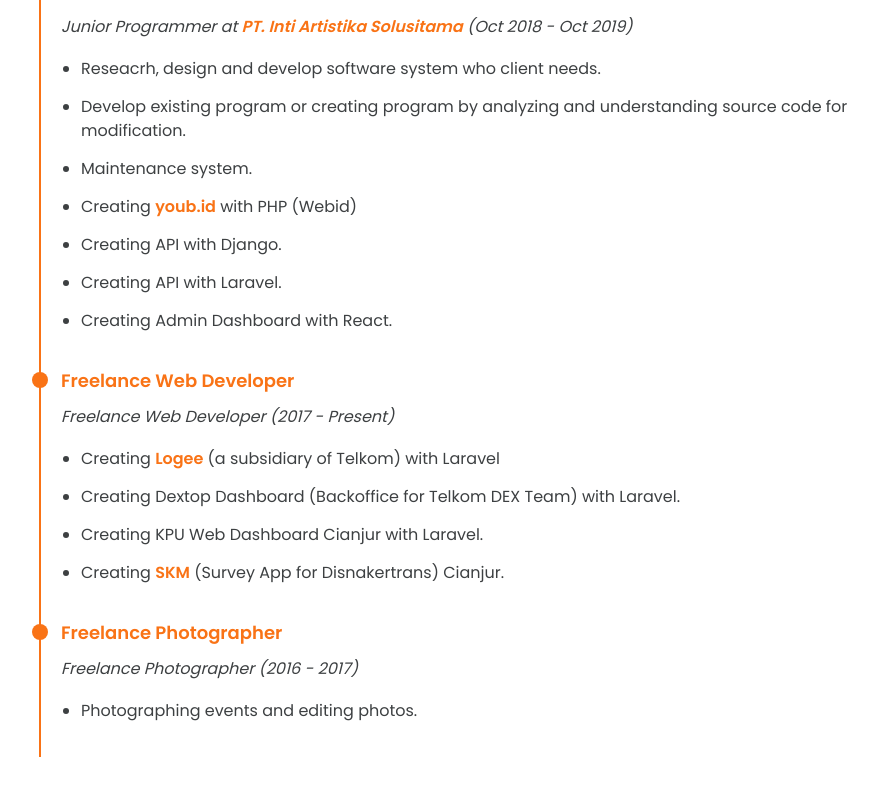
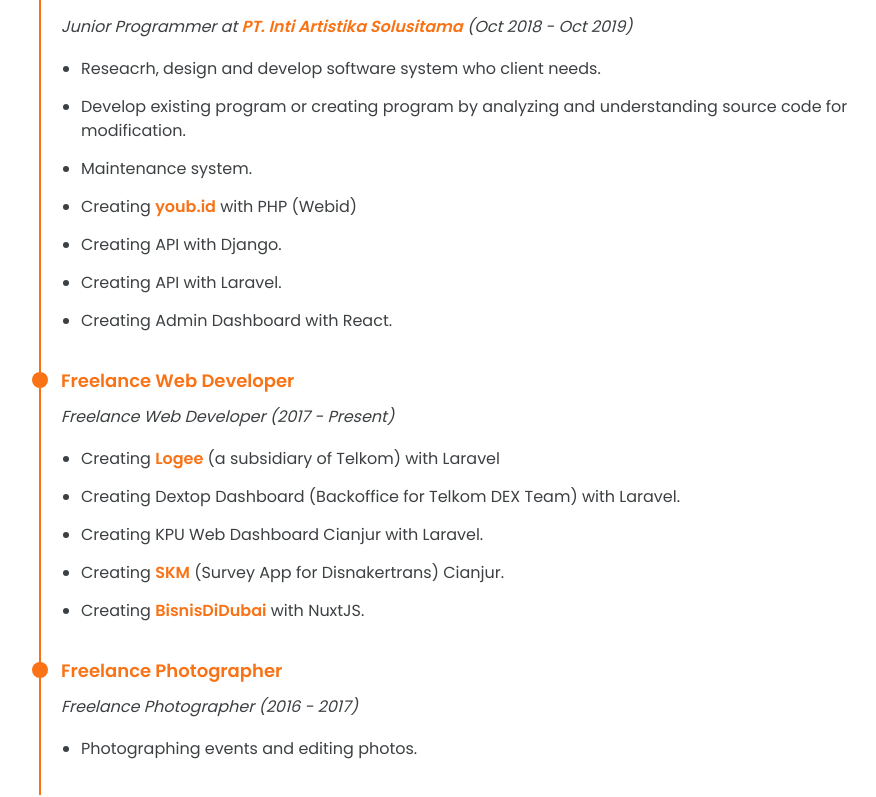
Before and after one commit to galeeh16/nuxt-profile-galih, a Nuxt app: page /work-experiences in a window 1280 px wide. Shown: the part 1420-2217 px from the top of the page, without its empty margins (325-1201 px from the left). Built offline with nearby package versions, Linux system fonts and the light colour scheme; what vue-easy-lightbox, vue-writer would draw is missing.

Commit message:
update work experiences

```diff
--- a/pages/work-experiences.vue
+++ b/pages/work-experiences.vue
@@ -101,6 +101,7 @@ const workExperiences = ref([
       { id: '3-2', text: 'Creating Dextop Dashboard (Backoffice for Telkom DEX Team) with Laravel.' },
       { id: '3-3', text: 'Creating KPU Web Dashboard Cianjur with Laravel.' },
       { id: '3-4', text: 'Creating <a target="_blank" href="https://disnakertrans.cianjurkab.go.id/skm/" class="text-orange-500 font-semibold hover:underline">SKM</a> (Survey App for Disnakertrans) Cianjur.' },
+      { id: '3-5', text: 'Creating <a target="_blank" href="https://bisnisdidubai.com" class="text-orange-500 font-semibold hover:underline">BisnisDiDubai</a> with NuxtJS.' },
     ]
   },
   {
```
